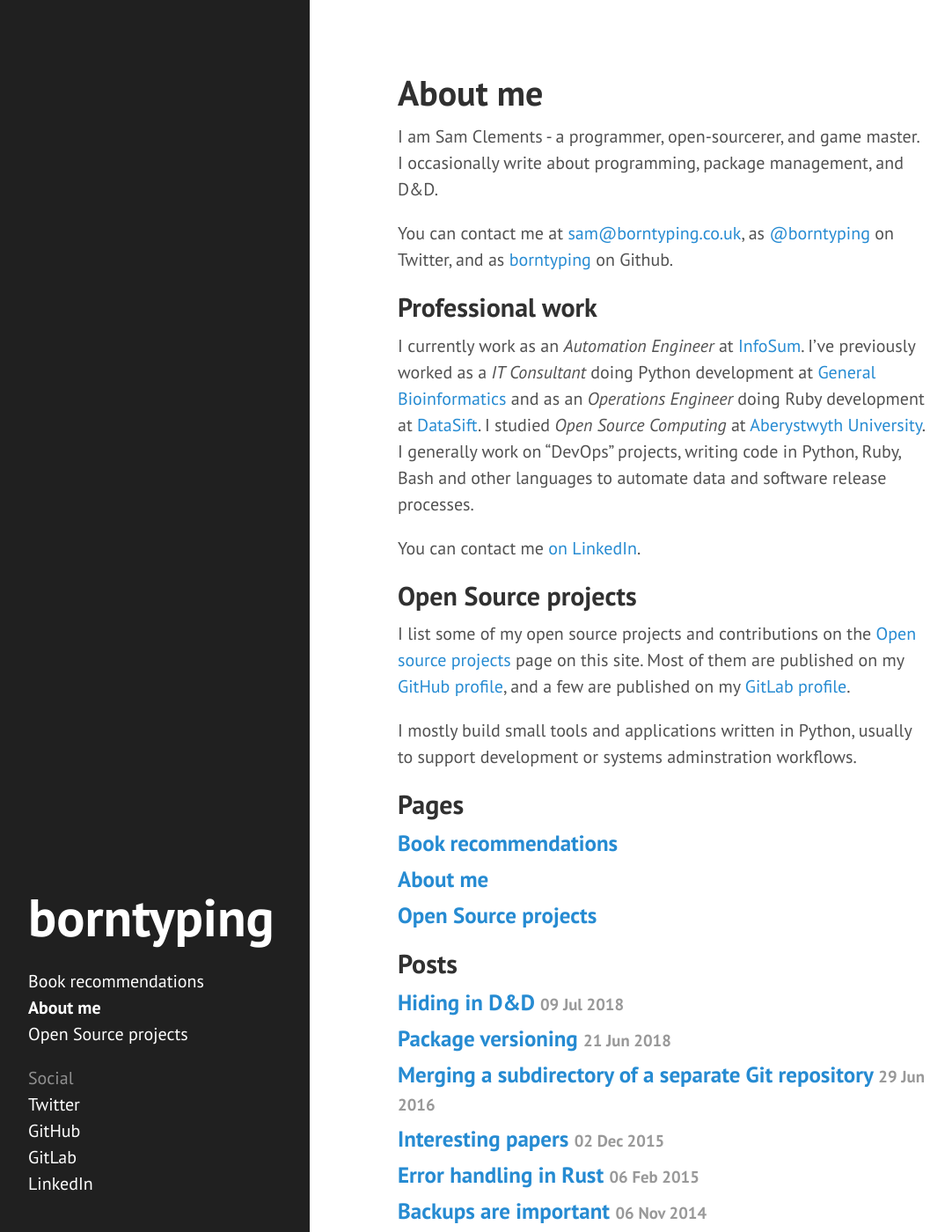
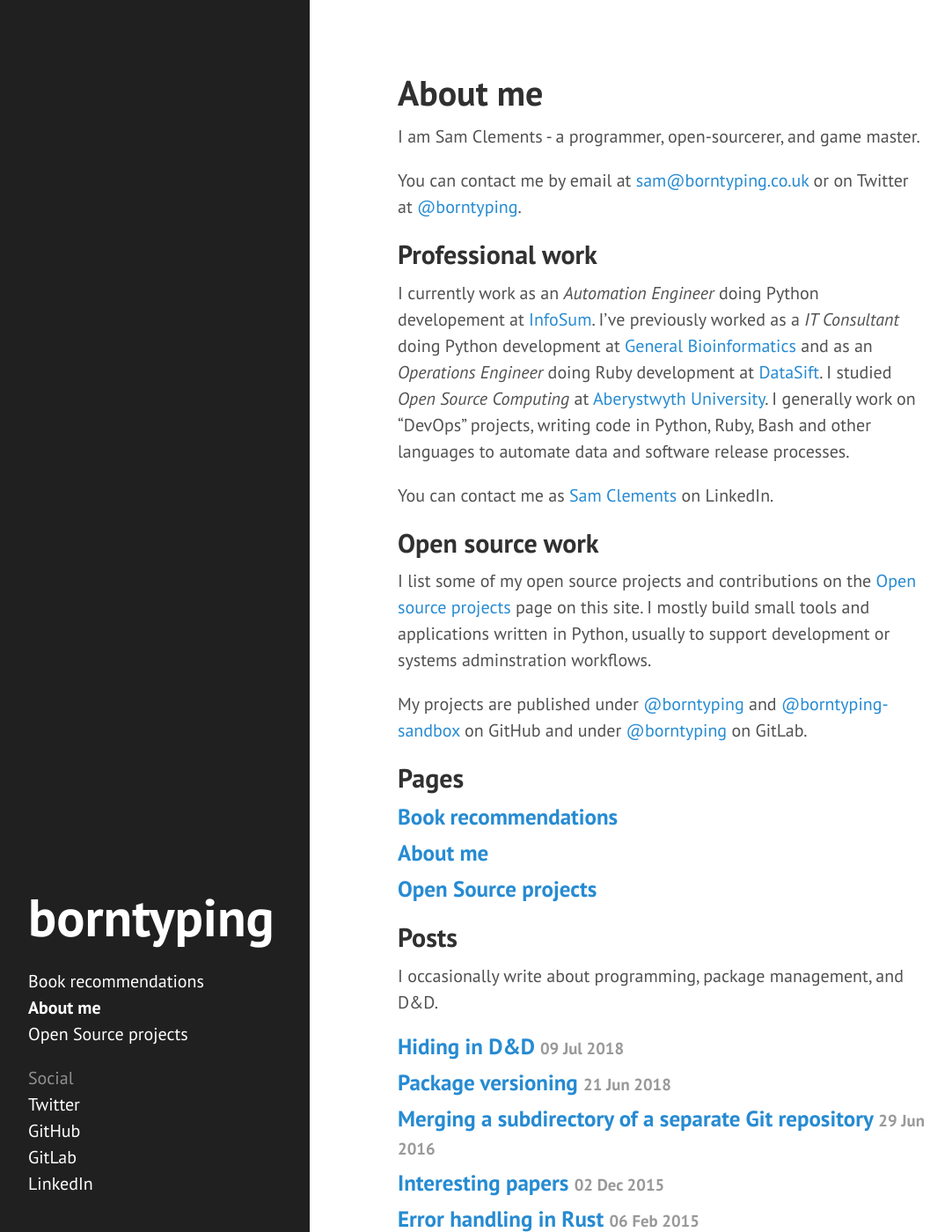
Before and after one commit to borntyping/borntyping.github.io, a Jekyll site: the page built from index.md, in a window 1280 px wide and 1400 px high. Shown: the whole window at 88% size, without its empty margins (8-1090 px from the left). Built offline with Jekyll 4.4.1, drawn with Linux system fonts in a browser that asks for light colours.

Commit message:
Update index.md

```diff
--- a/index.md
+++ b/index.md
@@ -3,25 +3,26 @@
 title: About me
 ---
 
-I am Sam Clements - a programmer, open-sourcerer, and game master. I occasionally write about programming, package management, and D&D.
+I am Sam Clements - a programmer, open-sourcerer, and game master.
 
-You can contact me at [sam@borntyping.co.uk][email], as [@borntyping][twitter] on Twitter, and as [borntyping][github] on Github.
+You can contact me by email at [sam@borntyping.co.uk][email] or on Twitter at [@borntyping][twitter].
 
 ## Professional work
 
-I currently work as an _Automation Engineer_ at [InfoSum][is].
-I've previously worked as a *IT Consultant* doing Python development at [General Bioinformatics][gb] and as an *Operations Engineer* doing Ruby development at [DataSift][ds].
+I currently work as an _Automation Engineer_ doing Python developement at [InfoSum][is].
+I've previously worked as a *IT Consultant* doing Python development at [General Bioinformatics][gb]
+and as an *Operations Engineer* doing Ruby development at [DataSift][ds].
 I studied *Open Source Computing* at [Aberystwyth University][au].
 I generally work on "DevOps" projects, writing code in Python, Ruby, Bash and other languages to automate data and software release processes.
 
-You can contact me [on LinkedIn][linkedin].
+You can contact me as [Sam Clements][linkedin] on LinkedIn.
 
-## Open Source projects
+## Open source work
 
 I list some of my open source projects and contributions on the [Open source projects]({{ site.baseurl }}/open-source/) page on this site.
-Most of them are published on my [GitHub profile][github], and a few are published on my [GitLab profile][gitlab].
+I mostly build small tools and applications written in Python, usually to support development or systems adminstration workflows.
 
-I mostly build small tools and applications written in Python, usually to support development or systems adminstration workflows.
+My projects are published under [@borntyping][github] and [@borntyping-sandbox][github-sandbox] on GitHub and under [@borntyping][gitlab] on GitLab.
 
 ## Pages
 
@@ -52,7 +55,8 @@
 [gb]: https://www.generalbioinformatics.com/
 [is]: https://www.infosum.com/
 
-[github]: https://github.com/borntyping
+[github]: https://github.com/borntyping/
+[github-sandbox]: https://github.com/borntyping-sandbox/
 [gitlab]: https://gitlab.com/borntyping/
 [email]: mailto:sam@borntyping.co.uk
 [twitter]: https://twitter.com/borntyping
```
Also changed, not shown: other parts of index.md (+2 -0 lines).
